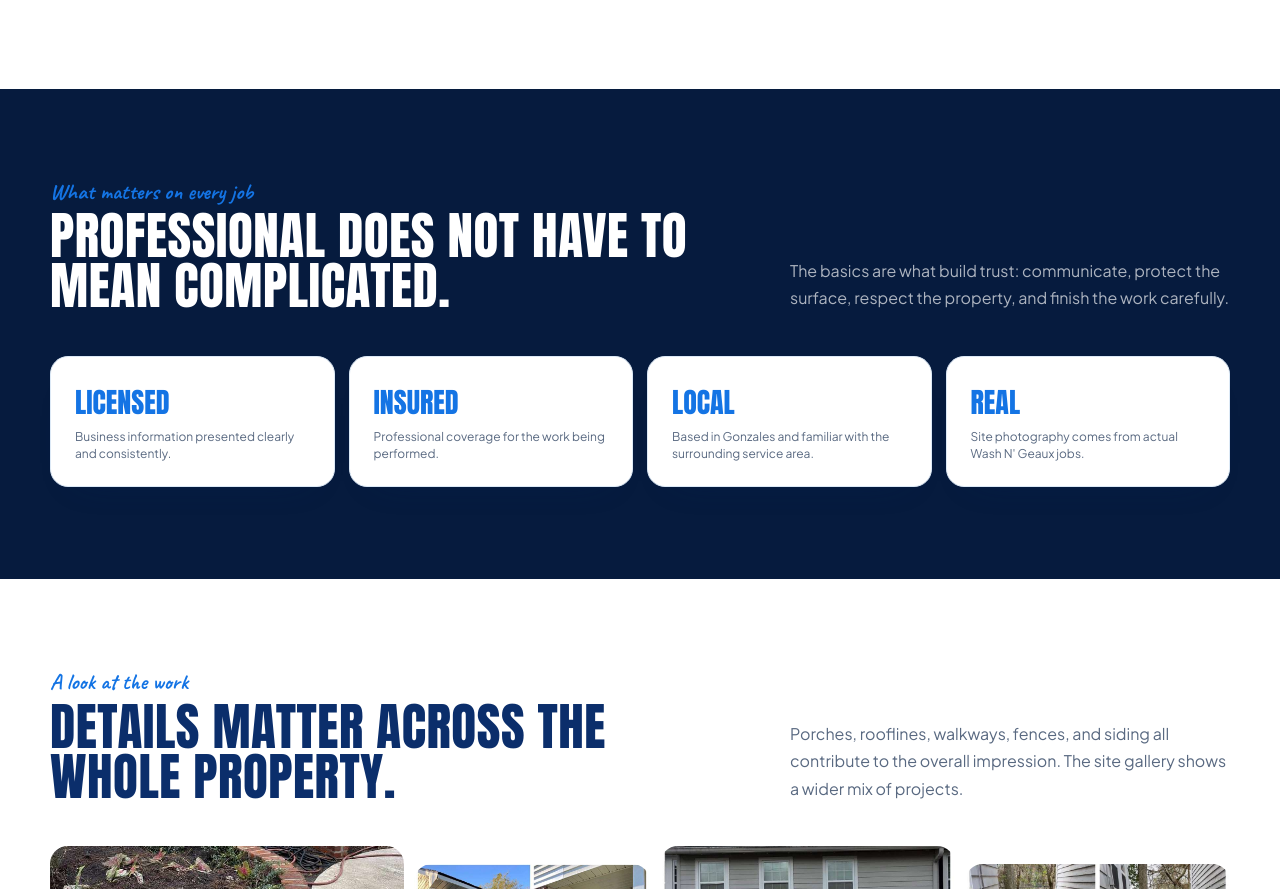
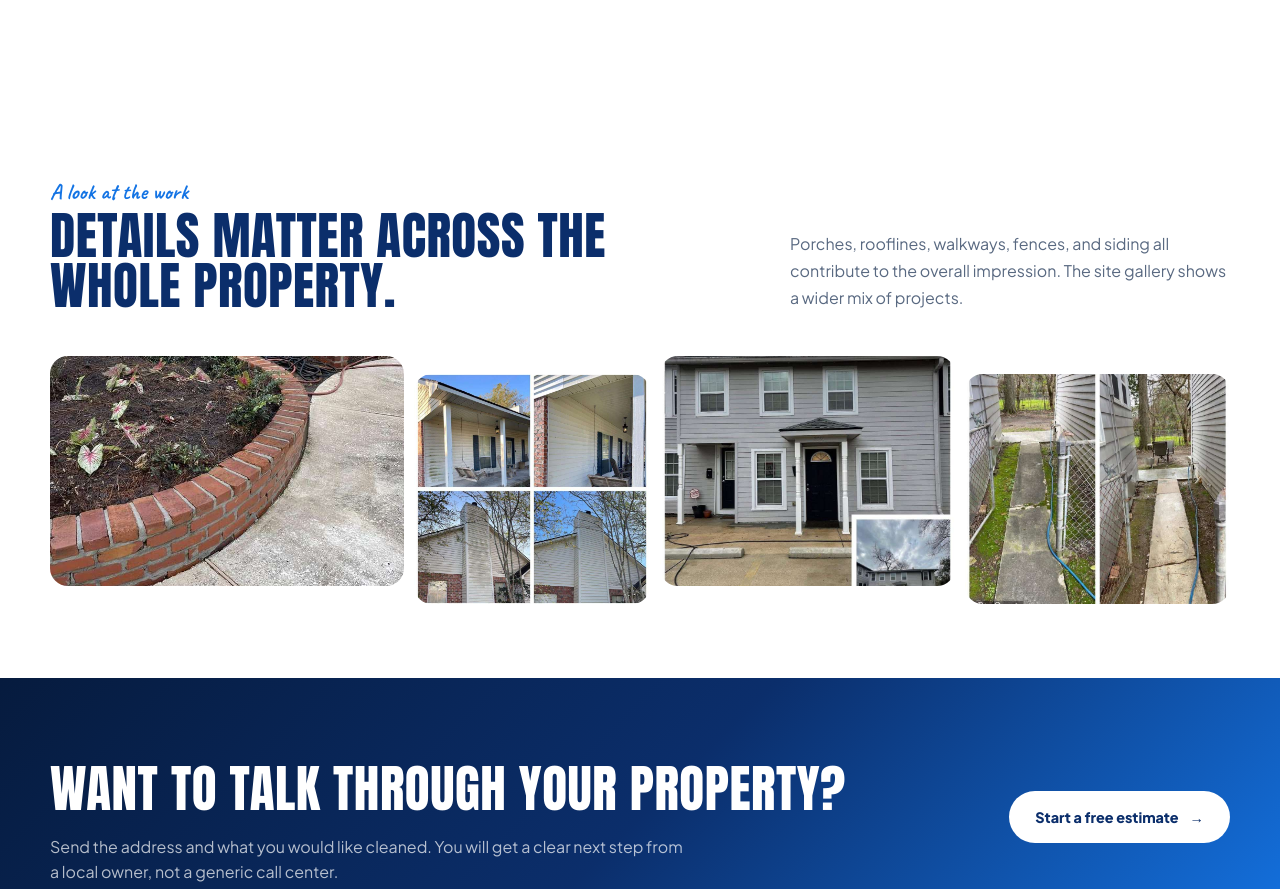
Before and after one commit to Teddyjday94/awag, a plain HTML site: page about.html in a window 1280 px wide. Shown: the part 3133-4022 px from the top of the page. Drawn offline with Linux system fonts and the light colour scheme.

Commit message:
refactor: remove moved proof section from about

```diff
--- a/about.html
+++ b/about.html
@@ -56,18 +56,6 @@
       </div>
     </section>
 
-    <section class="mp-section mp-section-dark">
-      <div class="wrap">
-        <div class="mp-heading"><div><p class="eyebrow">What matters on every job</p><h2>Professional does not have to mean complicated.</h2></div><p>The basics are what build trust: communicate, protect the surface, respect the property, and finish the work carefully.</p></div>
-        <div class="mini-proof-grid">
-          <div class="mini-proof"><strong>Licensed</strong><span>Business information presented clearly and consistently.</span></div>
-          <div class="mini-proof"><strong>Insured</strong><span>Professional coverage for the work being performed.</span></div>
-          <div class="mini-proof"><strong>Local</strong><span>Based in Gonzales and familiar with the surrounding service area.</span></div>
-          <div class="mini-proof"><strong>Real</strong><span>Site photography comes from actual Wash N' Geaux jobs.</span></div>
-        </div>
-      </div>
-    </section>
-
     <section class="mp-section">
       <div class="wrap">
         <div class="mp-heading"><div><p class="eyebrow">A look at the work</p><h2>Details matter across the whole property.</h2></div><p>Porches, rooflines, walkways, fences, and siding all contribute to the overall impression. The site gallery shows a wider mix of projects.</p></div>
```
